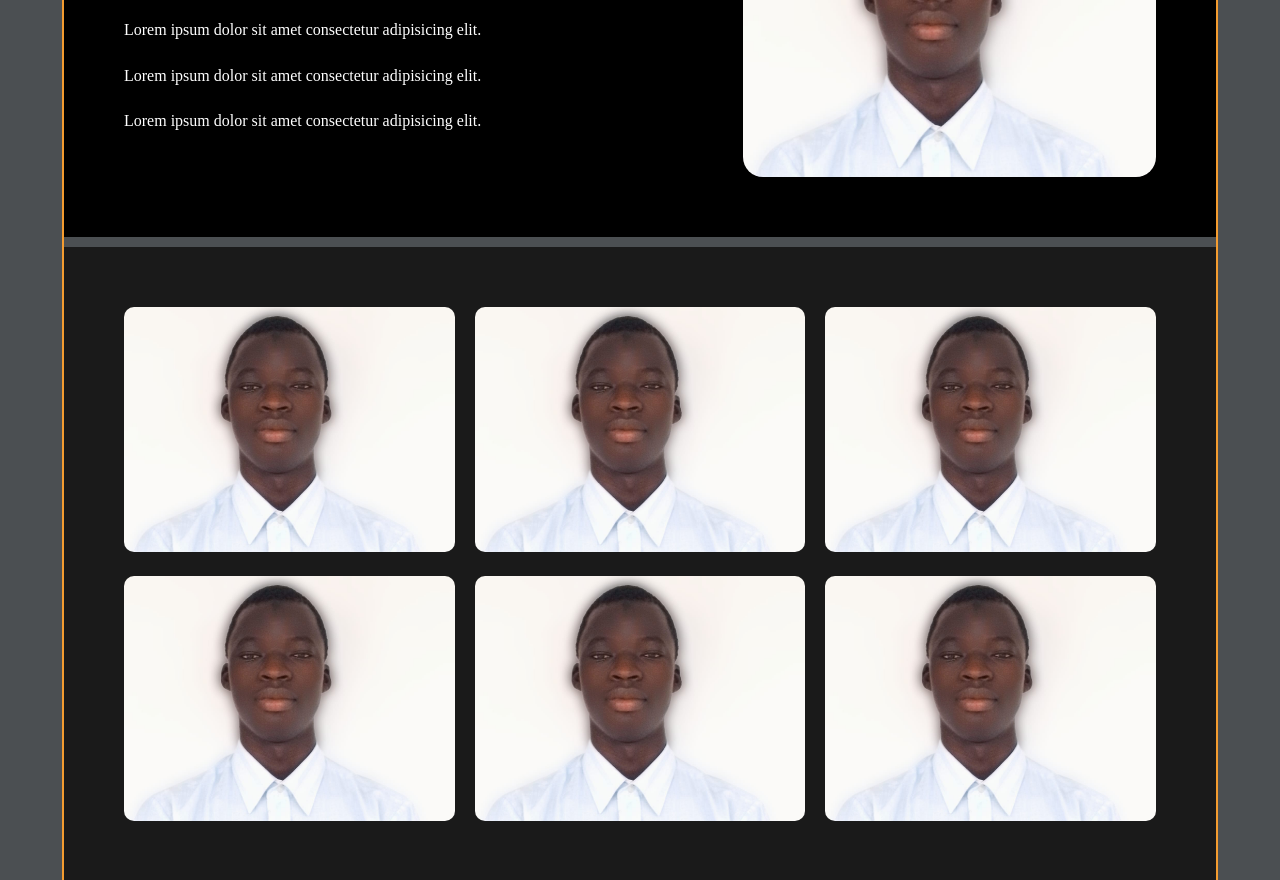
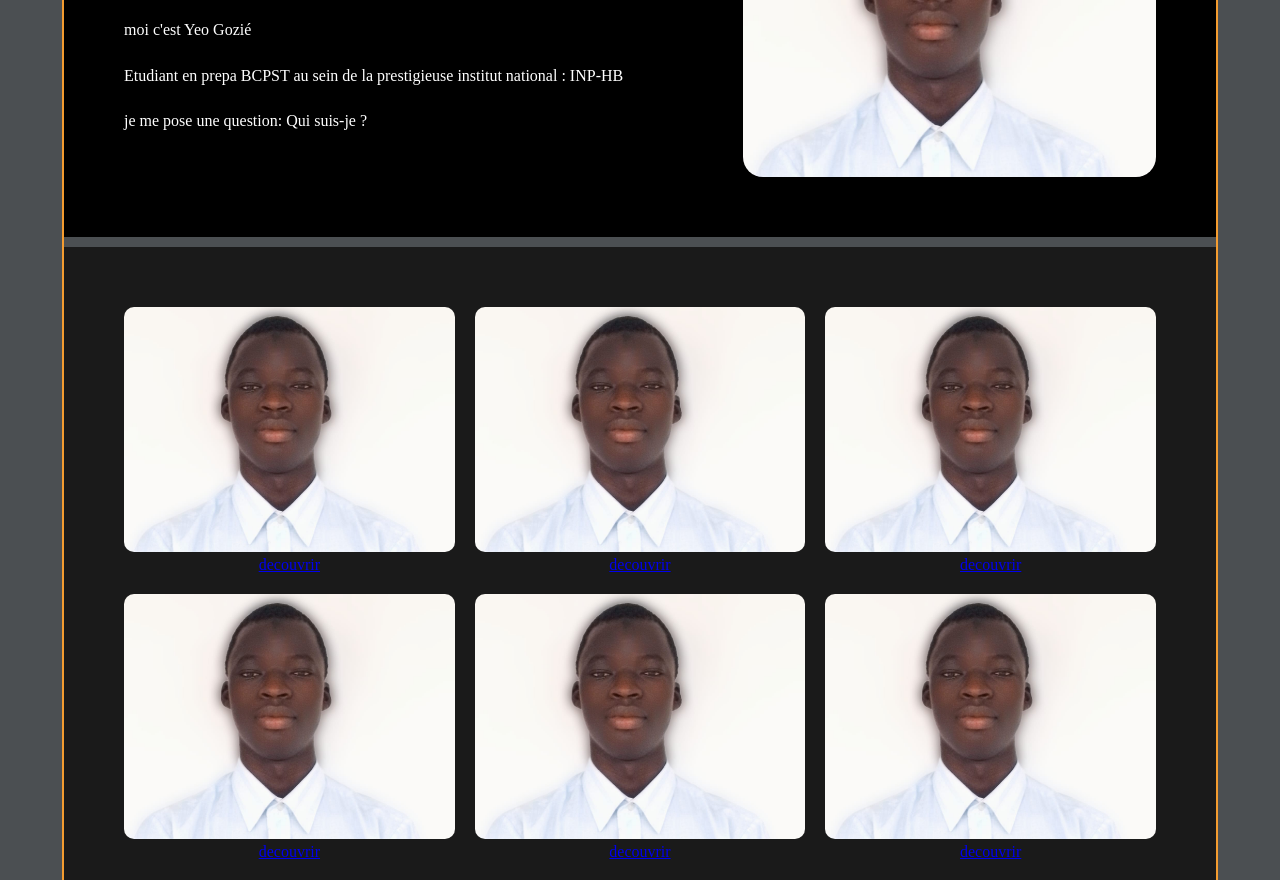
Before and after one commit to yeogozie17-jpg/lemniscate, a plain HTML site: page index.html in a window 1280 px wide. Shown: the part 352-1232 px from the top of the page. Drawn offline with Linux system fonts and the light colour scheme.

Commit message:
Update index.html

```diff
--- a/index.html
+++ b/index.html
@@ -26,9 +26,10 @@
     <section class="welcome">
         <div class="speech">
             <h1>bienvenue</h1>
-            <p>Lorem ipsum dolor sit amet consectetur adipisicing elit. </p>
-             <p>Lorem ipsum dolor sit amet consectetur adipisicing elit. </p>
-              <p>Lorem ipsum dolor sit amet consectetur adipisicing elit. </p>
+            <p>moi c'est Yeo Gozié  </p>
+             <p>Etudiant en prepa BCPST au sein de la prestigieuse institut national : INP-HB </p>
+              <p>je me pose une question:
+              Qui suis-je ?</p>
         </div>
 
 
@@ -38,12 +39,30 @@
 
     <section class="article">
         <div class="container">
-            <div><img src="yeo.jpg" alt=""></div>
-            <div><img src="yeo.jpg" alt=""></div>
-            <div><img src="yeo.jpg" alt=""></div>
-            <div><img src="yeo.jpg" alt=""></div>
-            <div><img src="yeo.jpg" alt=""></div>
-            <div><img src="yeo.jpg" alt=""></div>
+            <div>
+                <img src="yeo.jpg" alt="">
+             <a href="COURS/COUR_DE_GEOLOGIE[1].docx">decouvrir</a>
+            </div>
+            <div>
+                <img src="yeo.jpg" alt="">
+             <a href="COURS/COUR_DE_GEOLOGIE[1].docx">decouvrir</a>
+            </div>
+            <div>
+                <img src="yeo.jpg" alt="">
+             <a href="COURS/COUR_DE_GEOLOGIE[1].docx">decouvrir</a>
+            </div>
+            <div>
+                <img src="yeo.jpg" alt="">
+             <a href="COURS/COUR_DE_GEOLOGIE[1].docx">decouvrir</a>
+            </div>
+            <div>
+                <img src="yeo.jpg" alt="">
+             <a href="COURS/COUR_DE_GEOLOGIE[1].docx">decouvrir</a>
+            </div>
+            <div>
+                <img src="yeo.jpg" alt="">
+             <a href="COURS/COUR_DE_GEOLOGIE[1].docx">decouvrir</a>
+            </div>
         </div>
     </section>
 
@@ -91,4 +110,5 @@
     </footer>
 
 </body>
+
 </html>
```
